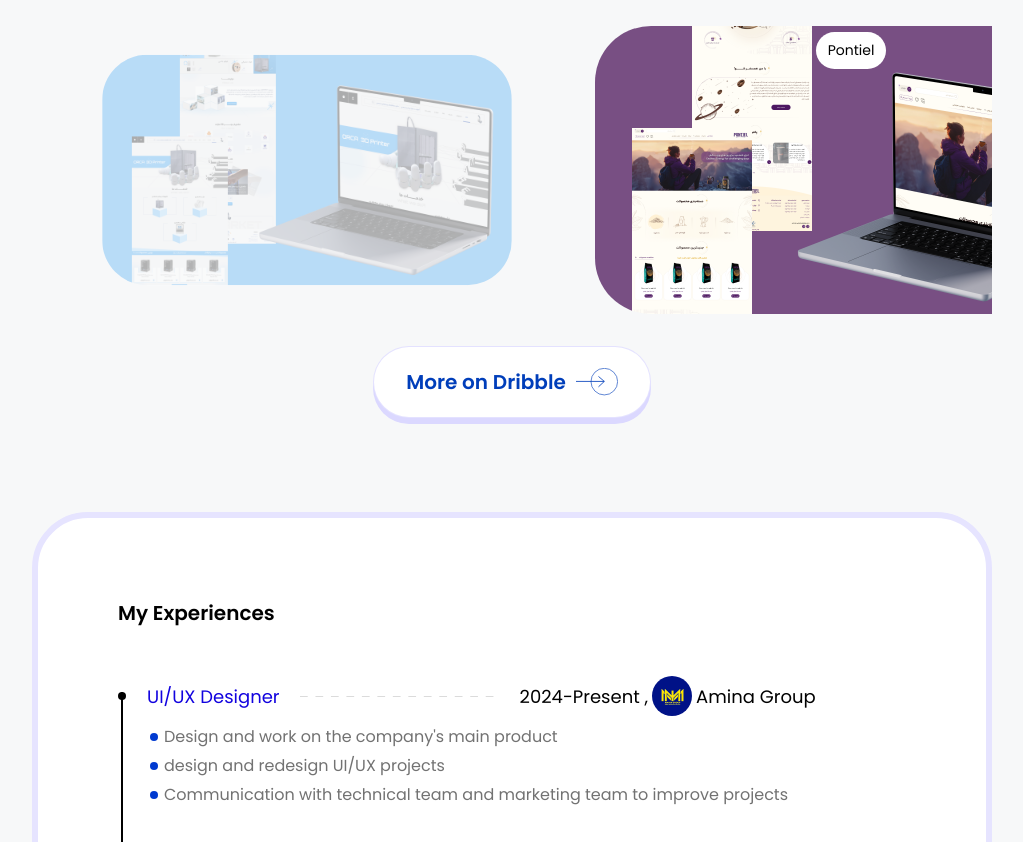
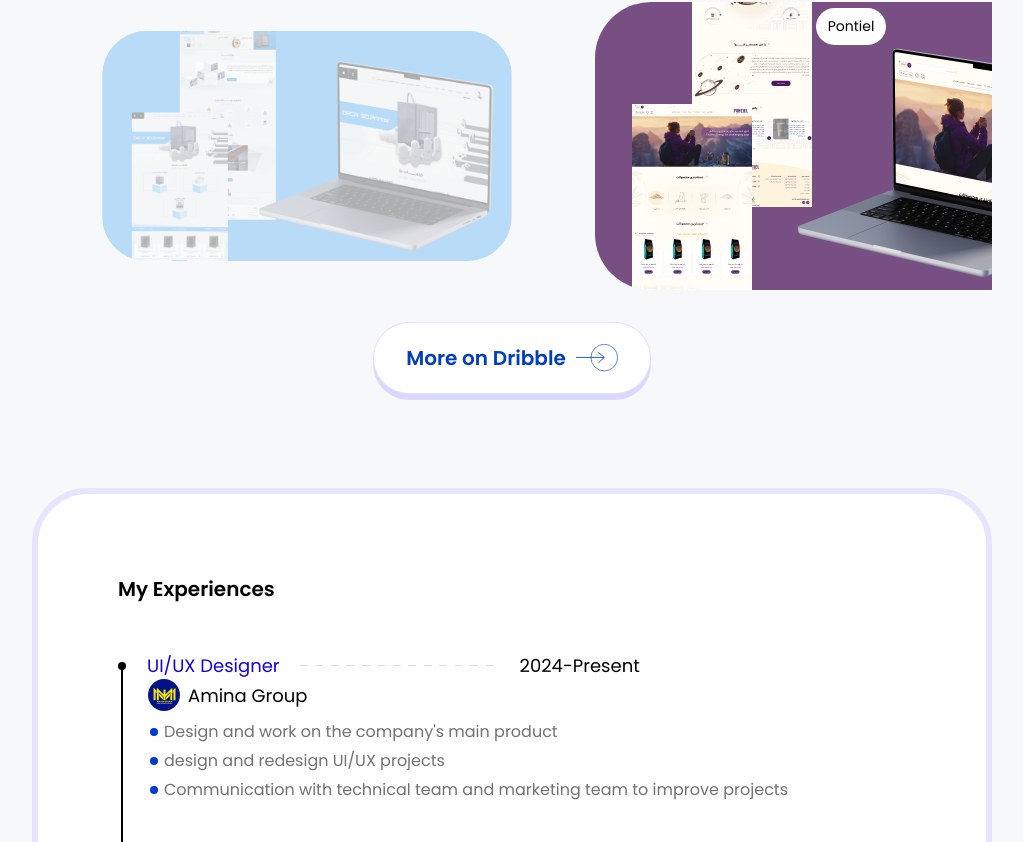
Before and after one commit to amirjafari82/zahra-portolio, a React (Vite) app: page / in a window 1280 px wide. Shown: the part 1958-2800 px from the top of the page, without its empty margins (128-1151 px from the left). Built offline with nearby package versions, Linux system fonts and the light colour scheme.

Commit message:
Home Page Edited

```diff
--- a/src/CaseStudies/Javidaan/Design/LowFidelityWireframes.jsx
+++ b/src/CaseStudies/Javidaan/Design/LowFidelityWireframes.jsx
@@ -6,7 +6,6 @@ const StyledH4 = styled.h4`
 	font-weight: 600;
 	font-size: 24px;
 	margin-bottom: 8px;
-	text-align: center;
 	@media ${device.tablet} {
 		font-size: 20px !important;
 	}
@@ -16,6 +15,7 @@ const StyledCard = styled.div`
 	border: 1px solid #dadada;
 	border-radius: 56px;
 	padding: 44px;
+	text-align: center;
 	margin-top: 16px;
 	@media ${device.mobile} {
 		padding: 16px;
--- a/src/Components/ContactMe.jsx
+++ b/src/Components/ContactMe.jsx
@@ -193,6 +193,7 @@ const IconSec = styled.div`
 	justify-content: center;
 	width: 72px;
 	height: 72px;
+	border-radius: 100%;
 	background-color: #f7f8f9;
 	@media ${device.mobileSm} {
 		width: 40px;
--- a/src/Components/MyExperience.jsx
+++ b/src/Components/MyExperience.jsx
@@ -83,42 +83,36 @@ const Dot = styled.div`
 
 const Line2 = styled.div`
 	width: 2px;
-	height: 85%;
+	height: 86%;
 	background-color: #000;
 	position: absolute;
 	top: 16px;
 	left: 3px;
+	@media (max-width: 875px) {
+		height: 87%;
+	}
 	@media (max-width: 821px) {
-		height: 84%;
-		top: 24px;
+		height: 86%;
+		top: 15px;
 	}
-	@media (max-width: 620px) {
-		height: 76%;
-		top: 48px;
+	@media (max-width: 796px) {
+		height: 88%;
+		top: 13px;
 	}
 	@media (max-width: 464px) {
-		height: 78%;
-		top: 48px;
+		height: 89%;
 	}
-	@media (max-width: 447px) {
-		height: 78%;
-		top: 52px;
+	@media (max-width: 440px) {
+		height: 88%;
+		top: 18px;
 	}
-	@media (max-width: 436px) {
-		height: 76%;
-		top: 64px;
+	@media (max-width: 414px) {
+		height: 89%;
+		top: 18px;
 	}
-	@media (max-width: 436px) {
-		height: 77%;
-		top: 64px;
-	}
-	@media (max-width: 384px) {
-		height: 77%;
-		top: 72px;
-	}
-	@media (max-width: 353px) {
-		height: 78%;
-		top: 72px;
+	@media (max-width: 352px) {
+		height: 89%;
+		top: 20px;
 	}
 	/* @media (max-width: 1776px) {
 		height: 82%;
@@ -197,8 +191,8 @@ const StyledItem = styled.div`
 
 const Logo = styled.div`
 	background-color: #001287;
-	width: 40px;
-	height: 40px;
+	width: 32px;
+	height: 32px;
 	border-radius: 100%;
 	display: flex;
 	align-items: center;
@@ -227,13 +221,22 @@ const MyExperience = () => {
 					</StyledInfo>
 					<Dashed />
 					<StyledInfoDiv>
-						<StyledInfo>2024-Present ,</StyledInfo>
-						<Logo>
-							<AminaLogo src="../images/aminagroup-logo-1 1.png" />
-						</Logo>
-						<StyledInfo>Amina Group</StyledInfo>
+						<StyledInfo>2024-Present</StyledInfo>
 					</StyledInfoDiv>
 				</Line>
+				<div
+					style={{
+						display: "flex",
+						gap: "8px",
+						alignItems: "center",
+						marginLeft: "30px",
+					}}
+				>
+					<Logo>
+						<AminaLogo src="../images/aminagroup-logo-1 1.png" />
+					</Logo>
+					<StyledInfo>Amina Group</StyledInfo>
+				</div>
 				<StyledItems>
 					{items?.map((item) => (
 						<StyledItem>
--- a/src/Sections/Header.jsx
+++ b/src/Sections/Header.jsx
@@ -29,8 +29,44 @@ const StyledNavbar = styled.div`
 	border-radius: 100px;
 	box-shadow: 0px 4px 0px 0px #d9d9d9;
 	margin-right: 36px;
-	@media ${device.desktop} {
+	@media (max-width: 986px) {
 		display: none;
+	}
+`;
+
+const StyledNavbarMobile = styled.div`
+	display: none;
+	gap: 32px;
+	justify-content: center;
+	align-items: center;
+	background-color: #ffffff;
+	padding: 27px 40px;
+	border-radius: 100px;
+	box-shadow: 0px 4px 0px 0px #d9d9d9;
+	margin-bottom: 36px !important;
+	width: fit-content;
+	margin: 0 auto;
+	@media (max-width: 986px) {
+		display: flex;
+	}
+
+	@media (max-width: 600px) {
+		width: calc(100% - 82px);
+	}
+
+	@media (max-width: 520px) {
+		gap: 16px;
+		> a {
+			font-size: 12px !important;
+		}
+	}
+
+	@media (max-width: 420px) {
+		width: calc(100% - 24px);
+		padding: 16px 12px;
+		> a {
+			font-size: 10px !important;
+		}
 	}
 `;
 
@@ -39,6 +75,7 @@ const StyledItem = styled.a`
 	font-weight: 400;
 	font-size: 16px;
 	color: #767676;
+	flex-shrink: 0;
 	transition: 0.3s all ease-in-out;
 	&:hover {
 		color: #000;
@@ -102,6 +139,13 @@ const ImageHi = styled.div`
 	gap: 4px;
 	align-items: start;
 	justify-content: center;
+	@media (max-width: 1024px) {
+		font-size: 12px;
+	}
+
+	@media (max-width: 378px) {
+		display: none;
+	}
 `;
 
 const Hi = styled.span`
@@ -125,6 +169,21 @@ export default function Header({ setShowScroll }) {
 		document.body.removeChild(link);
 	}
 	return (
+		<>
+			<StyledNavbarMobile>
+				{items.map((i, index) => (
+					<StyledItem
+						onClick={() => {
+							const element = document.getElementById(i.link);
+							element.scrollIntoView({ behavior: "smooth", block: "center" });
+							setShowScroll(true);
+						}}
+						key={index}
+					>
+						{i.name}
+					</StyledItem>
+				))}
+			</StyledNavbarMobile>
 			<StyledHeader>
 				<ImageSec>
 					<StyledImage src={"./images/zahra-header.png"} id="img" />
@@ -162,5 +221,6 @@ export default function Header({ setShowScroll }) {
 					<Download />
 				</ResumeDownload>
 			</StyledHeader>
+		</>
 	);
 }
```
Lines whose indentation alone changed are shown as unchanged.
